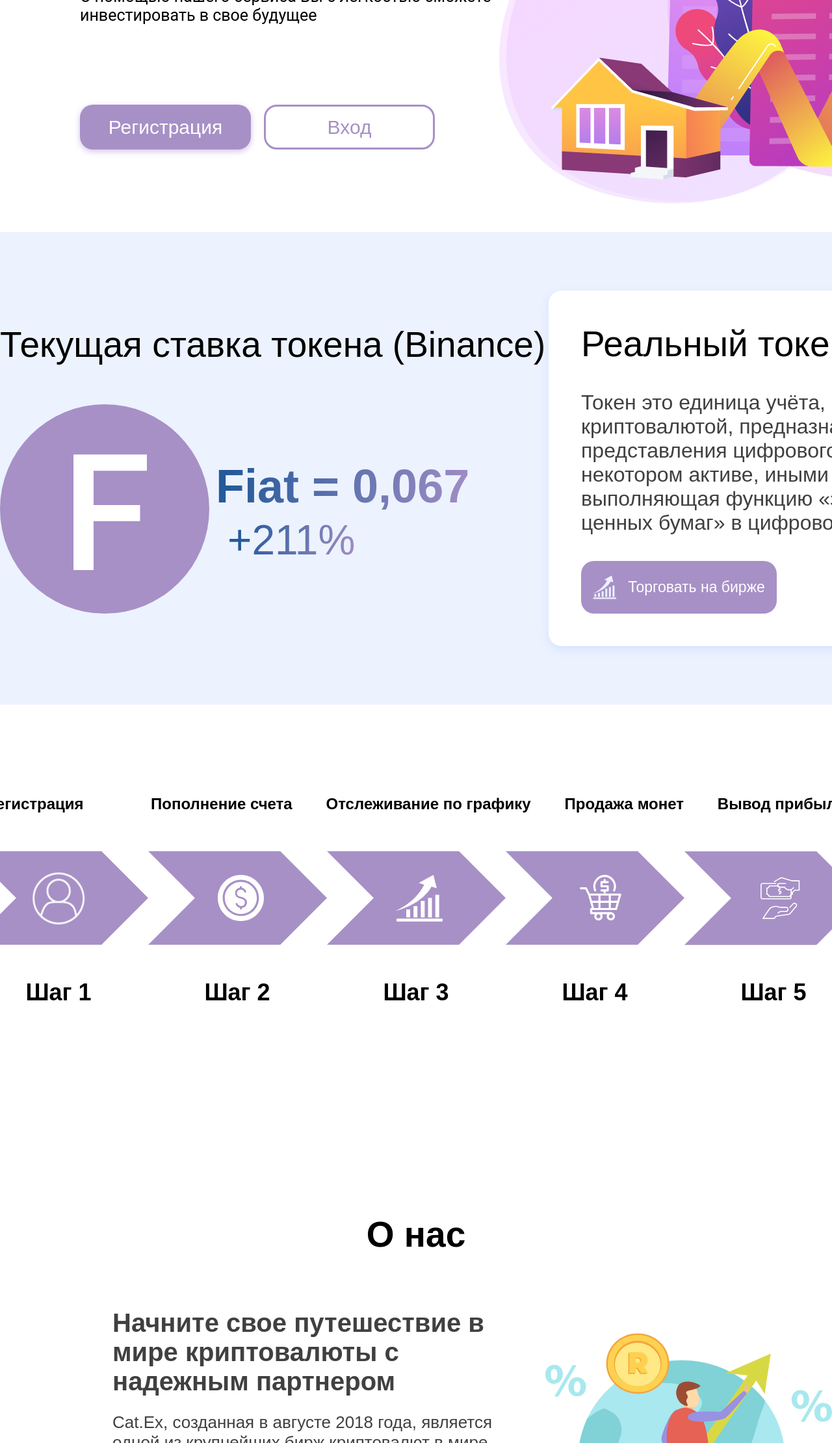
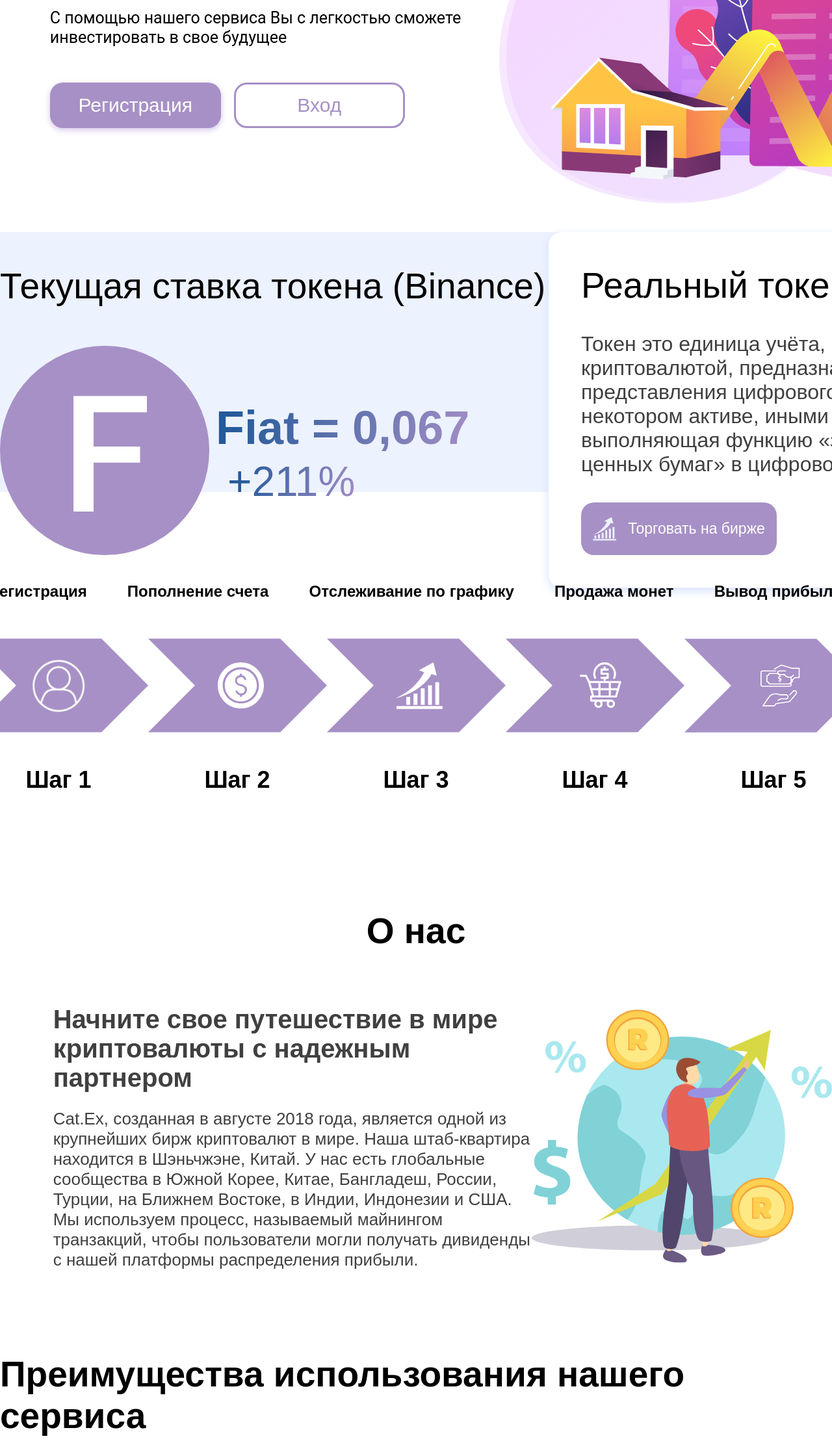
Before and after one commit to MaxonKovalev/newproject-1, a plain HTML site: page index.html in a window 1280 px wide. Shown: the part 580-2800 px from the top of the page at 65% size. Drawn offline with Linux system fonts and the light colour scheme; a web font is replaced by a local one.

Commit message:
Внес правки согласно комментариям

```diff
--- a/css/style.css
+++ b/css/style.css
@@ -9,12 +9,13 @@
     margin: 0;
     padding: 0;
     box-sizing: border-box;
+    font-family: 'Gilroy', sans-serif;
 }
 
 body {
     width: 100%;
     height: 100%;
-    font-family: 'Gilroy', sans-serif;
+
 }
 
 a {
@@ -36,7 +37,6 @@ header {
 }
 
 .header-nav {
-    margin-left: 198px;
     display: flex;
     width: 917px;
     justify-content: space-between;
@@ -44,7 +44,6 @@ header {
 }
 
 .social-net {
-    margin-left: 196px;
     display: flex;
     width: 263px;
     justify-content: space-between;
@@ -60,7 +59,7 @@ header {
 }
 
 .call-to-action {
-    margin-left: 123px;
+    margin-left: 10%;
 }
 
 .call-to-action-title {
@@ -74,7 +73,7 @@ header {
     line-height: 29.3px;
     font-weight: 400;
     font-family: 'Roboto', sans-serif;
-    padding-bottom: 122px;
+    padding-bottom: 8%;
 }
 
 .authorisation {
@@ -123,14 +122,13 @@ header {
 }
 
 .container-token {
-    height: 727px;
+    height: 50vh;
     display: grid;
     background: #EDF2FF;
     grid-template-columns: 844px 830px;
     align-items: center;
     justify-content: space-evenly;
     justify-items: center;
-    font-family: 'Gilroy' sans-serif;
 }
 
 .token-percent {
@@ -186,12 +184,11 @@ header {
 
 .container-steps {
     margin-top: 80px;
-    font-family:'Gilroy' sans-serif;
     justify-content: center;
     align-items: center;
     display: grid;
     grid-template-rows: 1fr 1fr 1fr;
-    padding-bottom: 268px;
+    padding-bottom: 10%;
 }
 
 .steps-name {
@@ -227,8 +224,7 @@ header {
 }
 
 .container-about-us {
-    font-family: 'Gilroy' sans-serif;
-    padding-bottom: 267.71px;
+    padding-bottom: 10%;
 }
 
 .about-us-text {
@@ -240,7 +236,6 @@ header {
 }
 
 .container-about-us h1 {
-    font-weight: 600;
     font-size: 55px;
     display: flex;
     justify-content: center;
@@ -248,13 +243,13 @@ header {
 }
 
 .container-about-us h6 {
-    padding-left: 173px;
+    padding-left: 10%;
     font-size: 40px;
     color: #404040;
 }
 
 .container-about-us p {
-    padding-left: 173px;
+    padding-left: 10%;
     display: flex;
     font-size: 26px;
     color: #404040;
@@ -265,7 +260,6 @@ header {
     display: flex;
     flex-wrap: wrap;
     justify-content: center;
-    font-family:'Gilroy' sans-serif;
 }
 
 .container-advantages h1 {
@@ -278,15 +272,13 @@ header {
     grid-template-columns: 1fr 1fr;
     grid-template-rows: auto;
     grid-gap: 75px 60px;
-    padding: 0 180px;
+    padding: 0 10%;
 }
 
 .content {
     display: flex;
     align-items: center;
-    font-family:'Gilroy' sans-serif;
     font-size: 25px;
-    font-weight: 400;
     color: #404040;
     line-height: 29px;
 }
--- a/index.html
+++ b/index.html
@@ -50,7 +50,7 @@
             <div class="container-token">
 
                 <div class="token-percent">
-                    <h1>Текущая ставка токена (Binance)</h1> <a name="Binance"></a>
+<a name="Binance"><h1>Текущая ставка токена (Binance)</h1> </a>
                     <input type="image" src="img/fiat_icon.svg">
                     <h2>Fiat = 0,067</h2>
                     <p>+211%</p>
@@ -69,7 +69,7 @@
 
             <div class="container-steps">
                 <div class="steps-name">
-                    <p>Регистрация</p> <a name="Steps"></a>
+    <a name="Steps"><p>Регистрация</p></a>
                     <p>Пополнение счета</p>
                     <p>Отслеживание по графику</p>
                     <p>Продажа монет</p>
@@ -109,7 +109,7 @@
 
             </div>
 
-            <div class="container-about-us"><a name="About-us"></a>
+            <a name="About-us"></a><div class="container-about-us"></a>
                 <h1>О нас</h1>
                 <div class="about-us-text">
                     <div>
@@ -124,8 +124,8 @@
                 </div>
             </div>
 
-            <div class="container-advantages"> <a name="Advantages"></a>
-                <h1>Преимущества использования нашего сервиса</h1>
+            <div class="container-advantages">
+                <a name="Advantages"><h1>Преимущества использования нашего сервиса</h1></a>
 
                  <div class="advantages">
 
```
